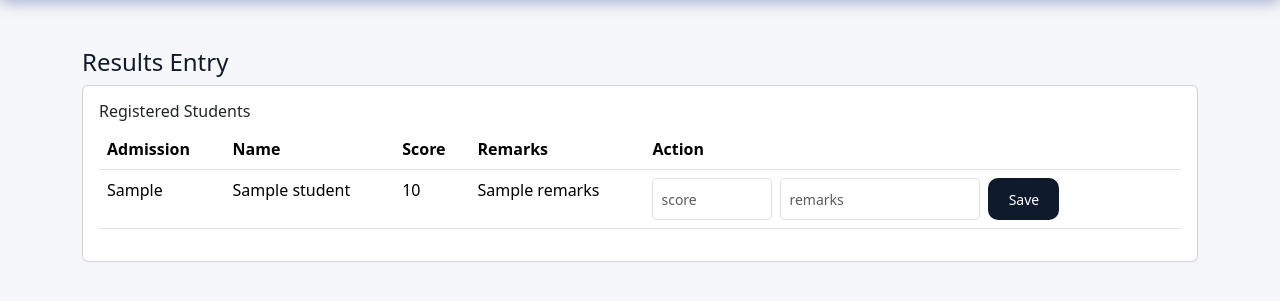
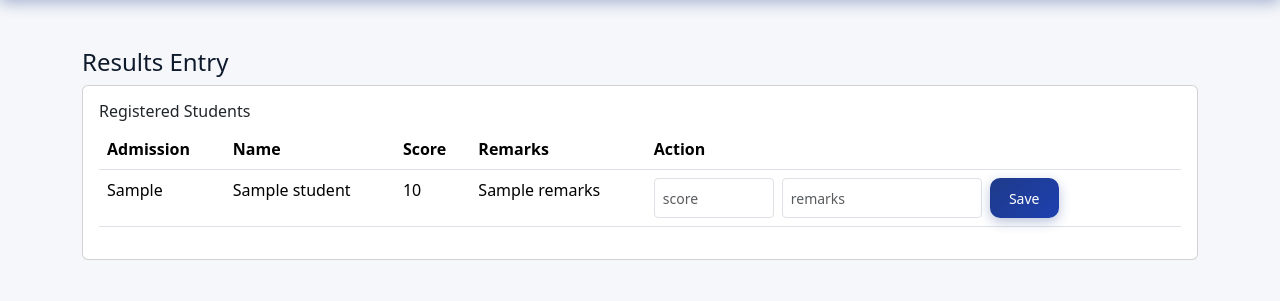
Before and after one commit to HBIUCAMPUS/HBIU-UNIVERSITY-PORTAL, a Flask app: template templates/results.html in a window 1280 px wide. Shown: the part 90-391 px from the top of the page. Run offline with Flask 3, Linux system fonts and the light colour scheme; the template is opened without the code that fills it: most values are stand-ins (such as "Sample title", 1, 10 or a date in 2020).

Commit message:
Update results.html

```diff
--- a/templates/results.html
+++ b/templates/results.html
@@ -18,7 +18,7 @@
                 <input type="hidden" name="student_id" value="{{ s.id }}">
                 <input class="form-control form-control-sm" name="score" placeholder="score" style="max-width:120px" required>
                 <input class="form-control form-control-sm" name="remarks" placeholder="remarks" style="max-width:200px">
-                <button class="btn btn-sm btn-gold">Save</button>
+                <button class="btn btn-sm btn-royal-blue">Save</button>
               </form>
             </td>
           </tr>
```
